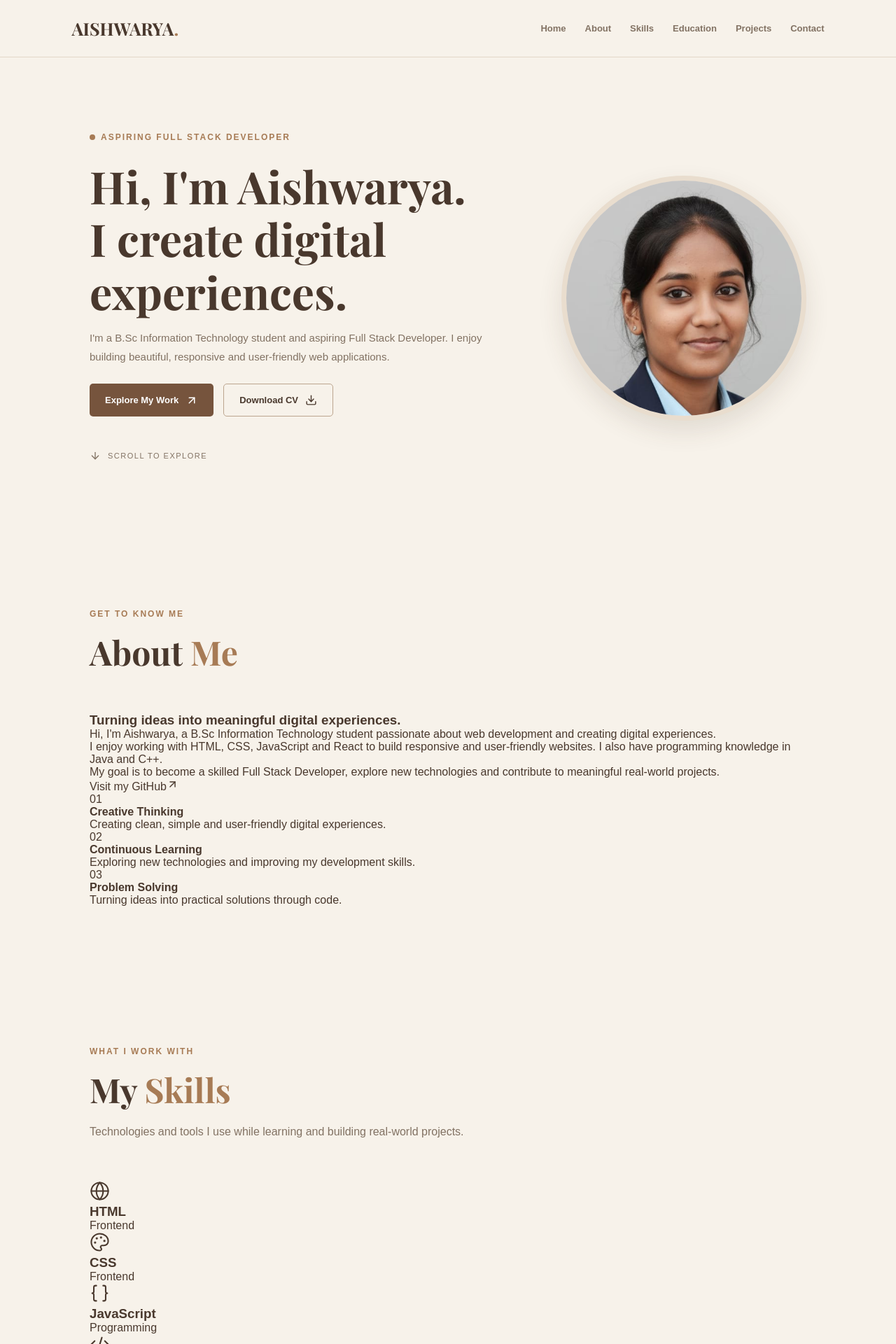
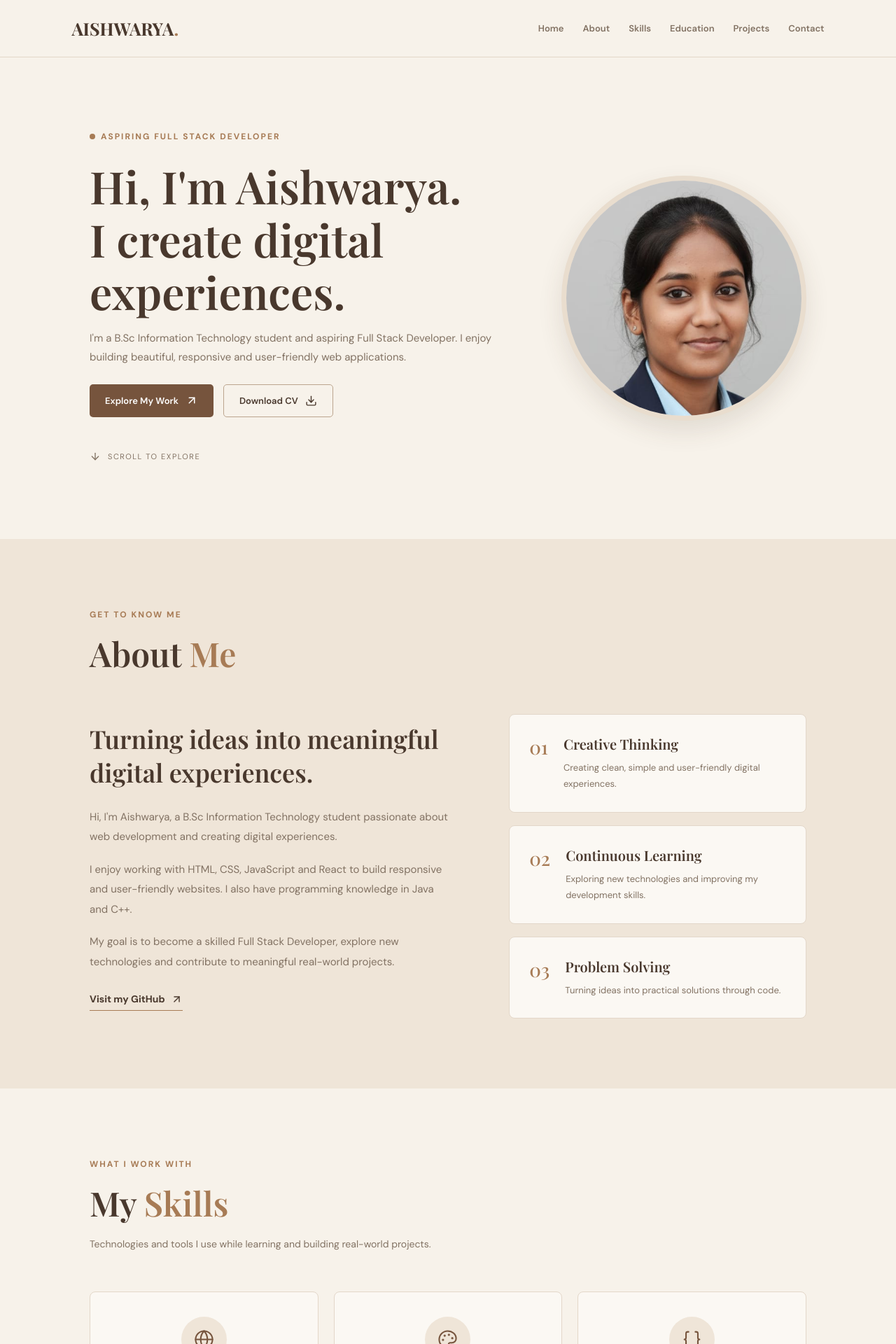
Before and after one commit to aishwarya-ship-it/aishwarya-portfolio, a React (Vite) app: page / in a window 1280 px wide. Shown: the top 1920 px of the page at 70% size. Built offline with nearby package versions, Linux system fonts and the light colour scheme.

Commit message:
Update portfolio About and section styles

```diff
--- a/src/App.css
+++ b/src/App.css
@@ -1,5 +1,7 @@
 
-/* GLOBAL */
+/* =================================
+   GLOBAL STYLES
+================================= */
 
 :root {
   --cream: #F7F2EA;
@@ -25,15 +27,17 @@ html {
 body {
   background: var(--cream);
   color: var(--brown);
-  font-family: Arial, sans-serif;
+  font-family: 'DM Sans', sans-serif;
 }
 
 a {
   text-decoration: none;
+  color: inherit;
 }
 
 button {
-  font: inherit;
+  font-family: 'DM Sans', sans-serif;
+  cursor: pointer;
 }
 
 .app {
@@ -60,6 +64,7 @@ button {
 .section-heading h2 {
   font-family: 'Playfair Display', serif;
   font-size: clamp(35px, 4vw, 48px);
+  font-weight: 600;
   color: var(--brown);
 }
 
@@ -68,12 +73,16 @@ button {
 }
 
 .section-description {
+  font-family: 'DM Sans', sans-serif;
   color: var(--muted);
+  font-size: 14px;
   margin-top: 15px;
   line-height: 1.8;
 }
 
-/* NAVBAR */
+/* =================================
+   NAVBAR
+================================= */
 
 .navbar {
   min-height: 82px;
@@ -106,6 +115,7 @@ button {
 }
 
 .nav-links a {
+  font-family: 'DM Sans', sans-serif;
   font-size: 13px;
   font-weight: 600;
   color: var(--muted);
@@ -127,7 +137,9 @@ button {
   cursor: pointer;
 }
 
-/* HERO */
+/* =================================
+   HERO SECTION
+================================= */
 
 .hero {
   min-height: 86vh;
@@ -163,19 +175,21 @@ button {
 .hero h1 {
   font-family: 'Playfair Display', serif;
   font-size: clamp(40px, 5vw, 65px);
+  font-weight: 600;
   line-height: 1.18;
   color: var(--brown);
   margin-bottom: 15px;
 }
 
 .hero-description {
+  font-family: 'DM Sans', sans-serif;
   color: var(--muted);
   font-size: 15px;
   line-height: 1.8;
   margin-bottom: 25px;
 }
 
-/* ROUND PROFILE IMAGE */
+/* PROFILE IMAGE */
 
 .hero-image-wrapper {
   width: 350px;
@@ -268,276 +282,300 @@ button {
   font-size: 13px;
 }
 
-/* GLOBAL */
+/* =================================
+   ABOUT SECTION
+================================= */
 
-:root {
-  --cream: #F7F2EA;
-  --cream-dark: #EFE5D8;
-  --brown: #49382D;
-  --brown-light: #76543D;
-  --accent: #A77B55;
-  --muted: #827263;
-  --border: #E3D7C9;
-  --white: #FFFFFF;
+/* ABOUT SECTION */
+
+/* ABOUT SECTION */
+.about-section {
+  background: var(--cream-dark);
 }
 
-* {
-  box-sizing: border-box;
-  margin: 0;
-  padding: 0;
-}
-
-html {
-  scroll-behavior: smooth;
-}
-
-body {
-  background: var(--cream);
-  color: var(--brown);
-  font-family: Arial, sans-serif;
-}
-
-a {
-  text-decoration: none;
-}
-
-button {
-  font: inherit;
-}
-
-.app {
-  background: var(--cream);
-  overflow: hidden;
-}
-
-.section {
-  padding: 100px 10%;
-}
-
-.section-heading {
+.about-section .section-heading {
+  text-align: left;
   margin-bottom: 55px;
 }
 
-.section-label {
-  color: var(--accent);
-  font-size: 12px;
-  font-weight: 700;
-  letter-spacing: 2px;
-  margin-bottom: 15px;
+.about-content {
+  display: grid;
+  grid-template-columns: 1.1fr 0.9fr;
+  gap: 80px;
+  align-items: center;
 }
 
-.section-heading h2 {
+.about-text h3 {
   font-family: 'Playfair Display', serif;
-  font-size: clamp(35px, 4vw, 48px);
+  font-size: 36px;
+  line-height: 1.35;
+  font-weight: 600;
   color: var(--brown);
+  margin-bottom: 25px;
+  max-width: 550px;
 }
 
-.section-heading h2 span {
+.about-text p {
+  font-family: 'DM Sans', sans-serif;
+  font-size: 15px;
+  line-height: 1.9;
+  color: var(--muted);
+  margin-bottom: 18px;
+}
+
+.text-link {
+  display: inline-flex;
+  align-items: center;
+  gap: 8px;
+  margin-top: 12px;
+  padding-bottom: 7px;
+  border-bottom: 1px solid var(--accent);
+  color: var(--brown);
+  font-size: 14px;
+  font-weight: 700;
+  transition: 0.3s ease;
+}
+
+.text-link:hover {
+  color: var(--accent);
+  gap: 13px;
+}
+
+.about-highlight {
+  display: flex;
+  flex-direction: column;
+  gap: 18px;
+}
+
+.highlight-item {
+  display: flex;
+  align-items: flex-start;
+  gap: 22px;
+  padding: 28px;
+  background: #FBF8F3;
+  border: 1px solid var(--border);
+  border-radius: 8px;
+  transition: all 0.3s ease;
+}
+
+.highlight-item:hover {
+  transform: translateY(-5px);
+  border-color: var(--accent);
+  box-shadow: 0 12px 28px rgba(73, 56, 45, 0.08);
+}
+
+.highlight-item > span {
+  font-family: 'Playfair Display', serif;
+  font-size: 27px;
+  color: var(--accent);
+  flex-shrink: 0;
+}
+
+.highlight-item h4 {
+  font-family: 'Playfair Display', serif;
+  font-size: 20px;
+  font-weight: 600;
+  color: var(--brown);
+  margin-bottom: 9px;
+}
+
+.highlight-item p {
+  font-family: 'DM Sans', sans-serif;
+  font-size: 13px;
+  line-height: 1.8;
+  color: var(--muted);
+}
+
+@media (max-width: 950px) {
+  .about-content {
+    gap: 40px;
+  }
+
+  .about-text h3 {
+    font-size: 30px;
+  }
+}
+
+@media (max-width: 750px) {
+  .about-section .section-heading {
+    text-align: center;
+  }
+
+  .about-content {
+    grid-template-columns: 1fr;
+    gap: 35px;
+  }
+
+  .about-text h3 {
+    font-size: 28px;
+  }
+}
+
+/* =================================
+   SKILLS SECTION
+================================= */
+
+.skills-section {
+  background: var(--cream);
+}
+
+.skills-grid {
+  display: grid;
+  grid-template-columns: repeat(3, 1fr);
+  gap: 22px;
+}
+
+.skill-card {
+  padding: 35px 25px;
+  background: #FBF8F3;
+  border: 1px solid var(--border);
+  border-radius: 8px;
+  text-align: center;
+  transition: all 0.3s ease;
+}
+
+.skill-card:hover {
+  border-color: var(--accent);
+  box-shadow: 0 12px 30px rgba(73, 56, 45, 0.08);
+}
+
+.skill-icon {
+  width: 65px;
+  height: 65px;
+  display: flex;
+  align-items: center;
+  justify-content: center;
+  margin: 0 auto 20px;
+  border-radius: 50%;
+  background: var(--cream-dark);
+  color: var(--brown-light);
+}
+
+.skill-card h3 {
+  font-family: 'Playfair Display', serif;
+  font-size: 21px;
+  font-weight: 600;
+  color: var(--brown);
+  margin-bottom: 9px;
+}
+
+.skill-card p {
+  font-family: 'DM Sans', sans-serif;
+  font-size: 12px;
+  font-weight: 600;
+  color: var(--muted);
+  letter-spacing: 1px;
+  text-transform: uppercase;
+}
+
+/* =================================
+   EDUCATION SECTION
+================================= */
+
+.education-section {
+  background: var(--cream-dark);
+}
+
+/* =================================
+   PROJECTS SECTION
+================================= */
+
+.projects-section {
+  background: var(--cream);
+}
+
+.projects-grid {
+  display: grid;
+  grid-template-columns: repeat(2, 1fr);
+  gap: 28px;
+}
+
+.project-card {
+  padding: 35px;
+  background: #FBF8F3;
+  border: 1px solid var(--border);
+  border-radius: 8px;
+  transition: all 0.3s ease;
+}
+
+.project-card:hover {
+  transform: translateY(-6px);
+  border-color: var(--accent);
+  box-shadow: 0 15px 35px rgba(73, 56, 45, 0.08);
+}
+
+.project-top {
+  display: flex;
+  align-items: center;
+  justify-content: space-between;
+  margin-bottom: 30px;
+}
+
+.project-top > span:first-child {
+  font-family: 'Playfair Display', serif;
+  font-size: 28px;
   color: var(--accent);
 }
 
-.section-description {
+.project-category {
+  font-family: 'DM Sans', sans-serif;
+  font-size: 11px;
+  font-weight: 700;
+  letter-spacing: 1px;
+  text-transform: uppercase;
   color: var(--muted);
-  margin-top: 15px;
-  line-height: 1.8;
 }
 
-/* NAVBAR */
-
-.navbar {
-  min-height: 82px;
-  padding: 0 8%;
-  display: flex;
-  align-items: center;
-  justify-content: space-between;
-  position: sticky;
-  top: 0;
-  z-index: 100;
-  background: rgba(247, 242, 234, 0.96);
-  border-bottom: 1px solid var(--border);
-  backdrop-filter: blur(12px);
-}
-
-.logo {
+.project-card h3 {
   font-family: 'Playfair Display', serif;
-  font-size: 25px;
-  font-weight: 700;
-  color: var(--brown);
-}
-
-.logo span {
-  color: var(--accent);
-}
-
-.nav-links {
-  display: flex;
-  gap: 27px;
-}
-
-.nav-links a {
-  font-size: 13px;
+  font-size: 28px;
   font-weight: 600;
-  color: var(--muted);
-  transition: 0.3s;
-}
-
-.nav-links a:hover {
-  color: var(--accent);
-}
-
-.menu-toggle {
-  display: none;
-  align-items: center;
-  justify-content: center;
-  padding: 6px;
-  border: none;
-  background: transparent;
-  color: var(--brown);
-  cursor: pointer;
-}
-
-/* HERO */
-
-.hero {
-  min-height: 86vh;
-  padding: 85px 10%;
-  display: flex;
-  align-items: center;
-  justify-content: space-between;
-  gap: 60px;
-}
-
-.hero-content {
-  flex: 1;
-  max-width: 610px;
-}
-
-.hero-tag {
-  font-size: 12px;
-  font-weight: 700;
-  letter-spacing: 2px;
-  color: var(--accent);
-  margin-bottom: 25px;
-}
-
-.status-dot {
-  display: inline-block;
-  width: 8px;
-  height: 8px;
-  border-radius: 50%;
-  background: var(--accent);
-  margin-right: 8px;
-}
-
-.hero h1 {
-  font-family: 'Playfair Display', serif;
-  font-size: clamp(40px, 5vw, 65px);
-  line-height: 1.18;
   color: var(--brown);
   margin-bottom: 15px;
 }
 
-.hero-description {
+.project-card > p {
+  font-family: 'DM Sans', sans-serif;
+  font-size: 14px;
+  line-height: 1.8;
   color: var(--muted);
-  font-size: 15px;
-  line-height: 1.8;
-  margin-bottom: 25px;
+  margin-bottom: 22px;
 }
 
-/* ROUND PROFILE IMAGE */
-
-.hero-image-wrapper {
-  width: 350px;
-  height: 350px;
-  flex: 0 0 350px;
-  position: relative;
+.project-tech {
+  font-family: 'DM Sans', sans-serif;
+  font-size: 12px;
+  font-weight: 600;
+  color: var(--brown-light);
+  padding: 14px 0;
+  border-top: 1px solid var(--border);
+  border-bottom: 1px solid var(--border);
 }
 
-.hero-image {
-  width: 100%;
-  height: 100%;
-  border: 7px solid #E9DDCE;
-  border-radius: 50%;
-  overflow: hidden;
-  background: var(--cream-dark);
-  box-shadow: 0 15px 35px rgba(73, 56, 45, 0.12);
+.project-links {
+  display: flex;
+  gap: 25px;
+  margin-top: 24px;
 }
 
-.hero-image img {
-  width: 100%;
-  height: 100%;
-  object-fit: cover;
-  object-position: center 30%;
-  border-radius: 50%;
-  display: block;
-  transform: scale(1.4);
-  transform-origin: center 40%;
-}
-
-/* HERO BUTTONS */
-
-.hero-buttons {
-  display: flex;
-  flex-wrap: wrap;
-  gap: 14px;
-}
-
-.btn-primary,
-.btn-outline {
+.project-links a {
   display: inline-flex;
   align-items: center;
-  justify-content: center;
-  gap: 10px;
-  padding: 14px 22px;
-  border-radius: 5px;
+  gap: 6px;
+  font-family: 'DM Sans', sans-serif;
   font-size: 13px;
-  font-weight: 600;
+  font-weight: 700;
+  color: var(--brown-light);
   transition: 0.3s;
 }
 
-.btn-primary {
-  background: var(--brown-light);
-  color: white;
+.project-links a:hover {
+  color: var(--accent);
 }
 
-.btn-primary:hover {
-  background: var(--brown);
-  transform: translateY(-3px);
-}
-
-.btn-outline {
-  border: 1px solid #BCA58E;
-  color: var(--brown);
-}
-
-.btn-outline:hover {
-  background: var(--cream-dark);
-}
-
-.scroll-link {
-  display: inline-flex;
-  gap: 10px;
-  align-items: center;
-  margin-top: 48px;
-  color: var(--muted);
-  font-size: 11px;
-  letter-spacing: 1.5px;
-}
-
-.floating-card {
-  position: absolute;
-  left: -40px;
-  bottom: 25px;
-  padding: 14px 20px;
-  border-radius: 6px;
-  color: var(--brown);
-  background: white;
-  border: 1px solid var(--border);
-  box-shadow: 0 8px 25px rgba(73, 56, 45, 0.08);
-  font-size: 13px;
-}
-
-/* CONTACT */
+/* =================================
+   CONTACT SECTION
+================================= */
 
 .contact-section {
   background: var(--cream-dark);
@@ -566,6 +604,7 @@ button {
 }
 
 .contact-card > p {
+  font-family: 'DM Sans', sans-serif;
   color: var(--muted);
   line-height: 1.8;
   font-size: 14px;
@@ -589,7 +628,9 @@ button {
   transform: translateY(-3px);
 }
 
-/* FOOTER */
+/* =================================
+   FOOTER
+================================= */
 
 .footer {
   padding: 35px 8%;
@@ -607,11 +648,14 @@ button {
 }
 
 .footer p {
+  font-family: 'DM Sans', sans-serif;
   font-size: 12px;
   color: #D5C2AD;
 }
 
-/* RESPONSIVE - TABLET */
+/* =================================
+   TABLET RESPONSIVE
+================================= */
 
 @media (max-width: 950px) {
   .navbar {
@@ -638,7 +682,9 @@ button {
   }
 }
 
-/* RESPONSIVE - MOBILE */
+/* =================================
+   MOBILE RESPONSIVE
+================================= */
 
 @media (max-width: 750px) {
   .navbar {
@@ -717,7 +763,9 @@ button {
   }
 }
 
-/* RESPONSIVE - SMALL MOBILE */
+/* =================================
+   SMALL MOBILE
+================================= */
 
 @media (max-width: 450px) {
   .hero h1 {
```
